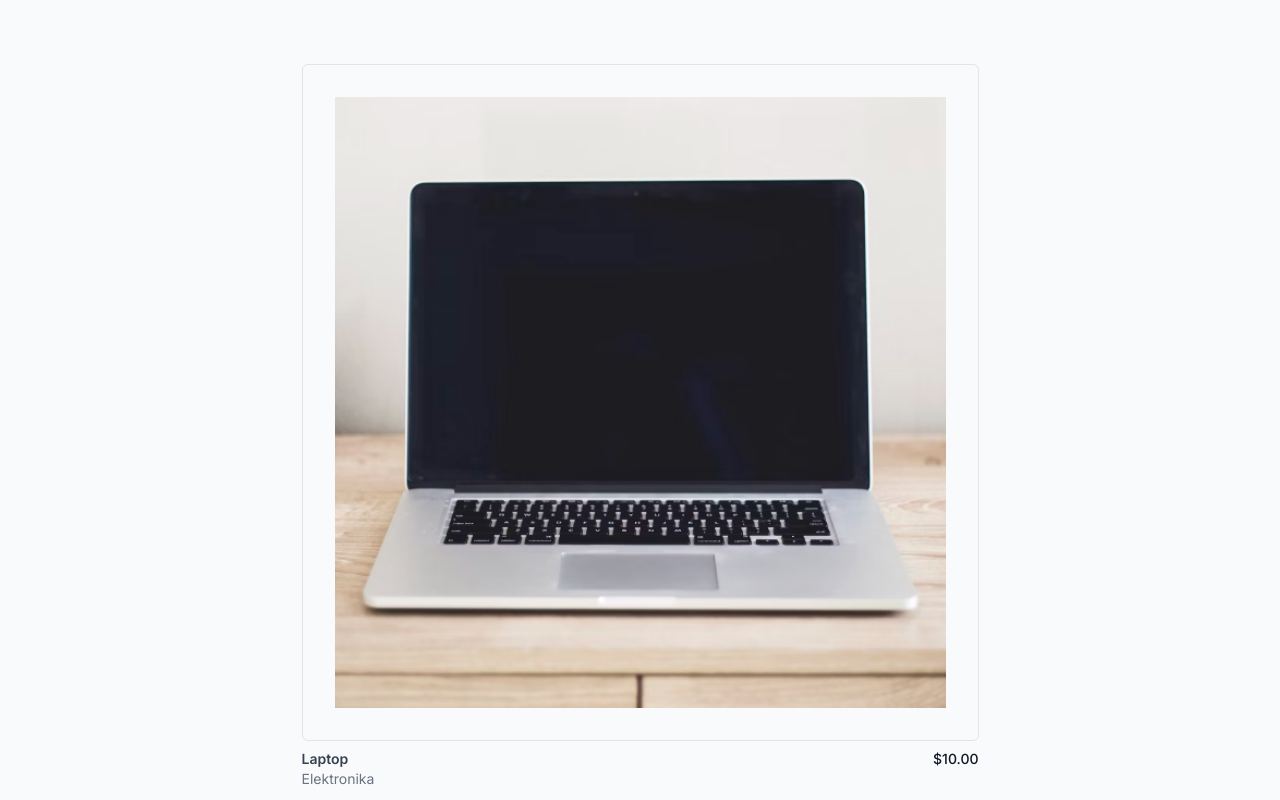
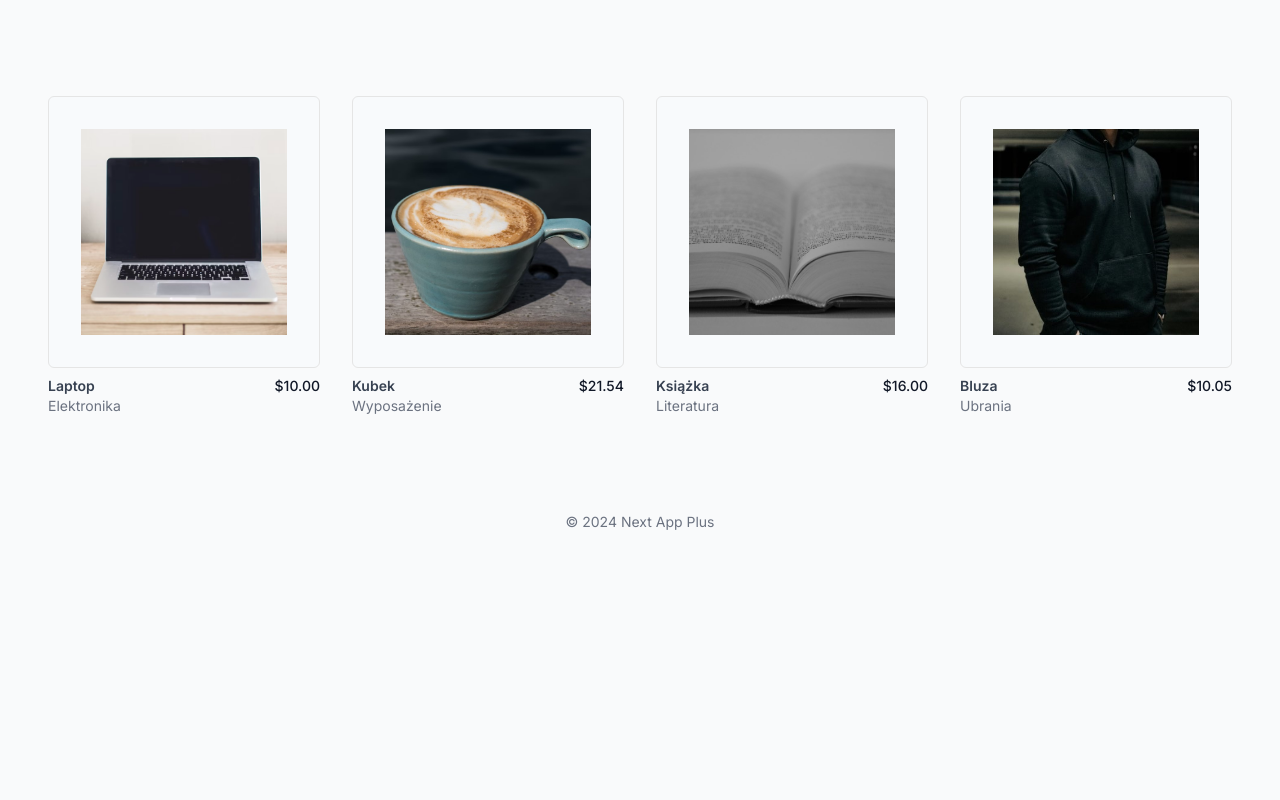
Before and after one commit to AdrianMaj/nextjsmasters, a Next.js app: page / in a window 1280 px wide. Shown: the top 800 px of the page. Built offline with nearby package versions, Linux system fonts and the light colour scheme.

Commit message:
Added strapi

```diff
--- a/src/ui/components/productsList.tsx
+++ b/src/ui/components/productsList.tsx
@@ -44,9 +44,36 @@ const products = [
 	},
 ];
 
+// const res = await fetch("http://localhost:1337/api/products?populate=*", {
+// 	method: "GET",
+// 	headers: {
+// 		"Content-Type": "application/json",
+// 		Authorization: `bearer ${process.env.STRAPI_KEY}`,
+// 	},
+// });
+
+// const data = await res.json();
+// console.log(data.data);
+// const products: {
+// 	id: number;
+// 	attributes: {
+// 		title: string;
+// 		createdAt: string;
+// 		updatedAt: string;
+// 		publishedAt: string;
+// 		price: number;
+// 		category: string;
+// 		test: string;
+// 		coverImage: {
+// 			src: string;
+// 			alt: string;
+// 		};
+// 	};
+// }[] = data.data;
+
 const ProductsList = () => {
 	return (
-		<ul data-testid="products-list" className="flex h-dvh flex-wrap items-center justify-center gap-8">
+		<ul className="lg: my-8 grid grid-cols-1 gap-8 sm:grid-cols-2 md:grid-cols-3 lg:grid-cols-4">
 			{products.map((product) => (
 				<ProductsListItem key={product.id} product={product} />
 			))}
```
Also changed, not shown: 1 other file (tests, documents, lock files or other folders).
